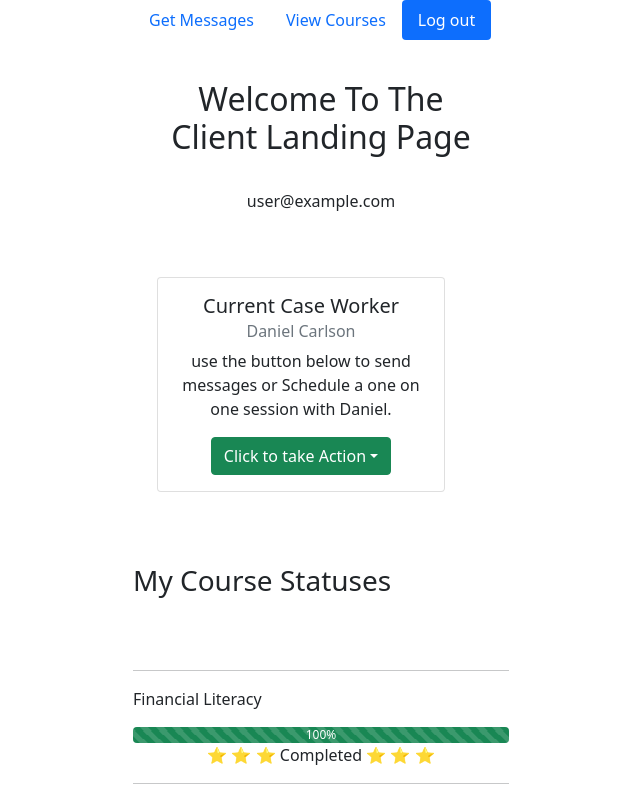
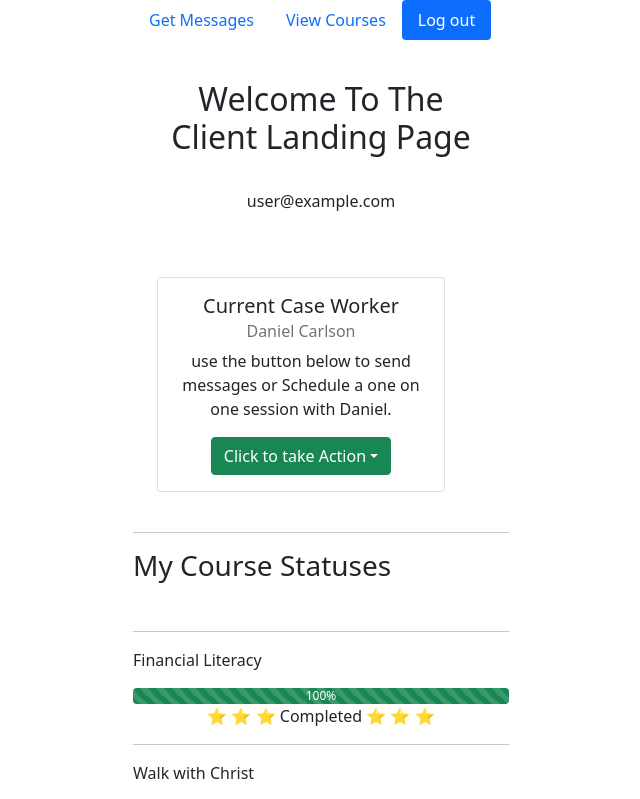
Before and after one commit to GQW19/golden-bulls, a React (Create React App) app in the folder atlanta-mission/: page /home in a window 1280 px wide. Shown: the top 799 px of the page, without its empty margins (319-959 px from the left). Built offline with nearby package versions, Linux system fonts and the light colour scheme; no server answers; sample sign-in values are in the browser's storage.

Commit message:
True Final Comit

```diff
--- a/atlanta-mission/src/components/Home.js
+++ b/atlanta-mission/src/components/Home.js
@@ -119,9 +119,9 @@ const Home = () => {
   </Card.Body>
 </Card>
 </div>
-<br></br><br></br>
+<hr></hr>
 <><h3>My Course Statuses</h3></>
-<br></br><br></br>
+<br></br>
       <div>
         <hr></hr>
         <p>Financial Literacy</p>
--- a/atlanta-mission/src/components/Login.js
+++ b/atlanta-mission/src/components/Login.js
@@ -85,7 +85,7 @@ const Login = () => {
         <p>1) Mission Client: Create a new account or sign in as</p>
         <p>user: testClient@gmail.com</p>
         <p>pass: password</p>
-        <br></br>
+
         <hr></hr>
         <p>1) Mission Case Worker: sign in as</p>
         <p>user: danieljeffcarlson@gmail.com</p>
```
